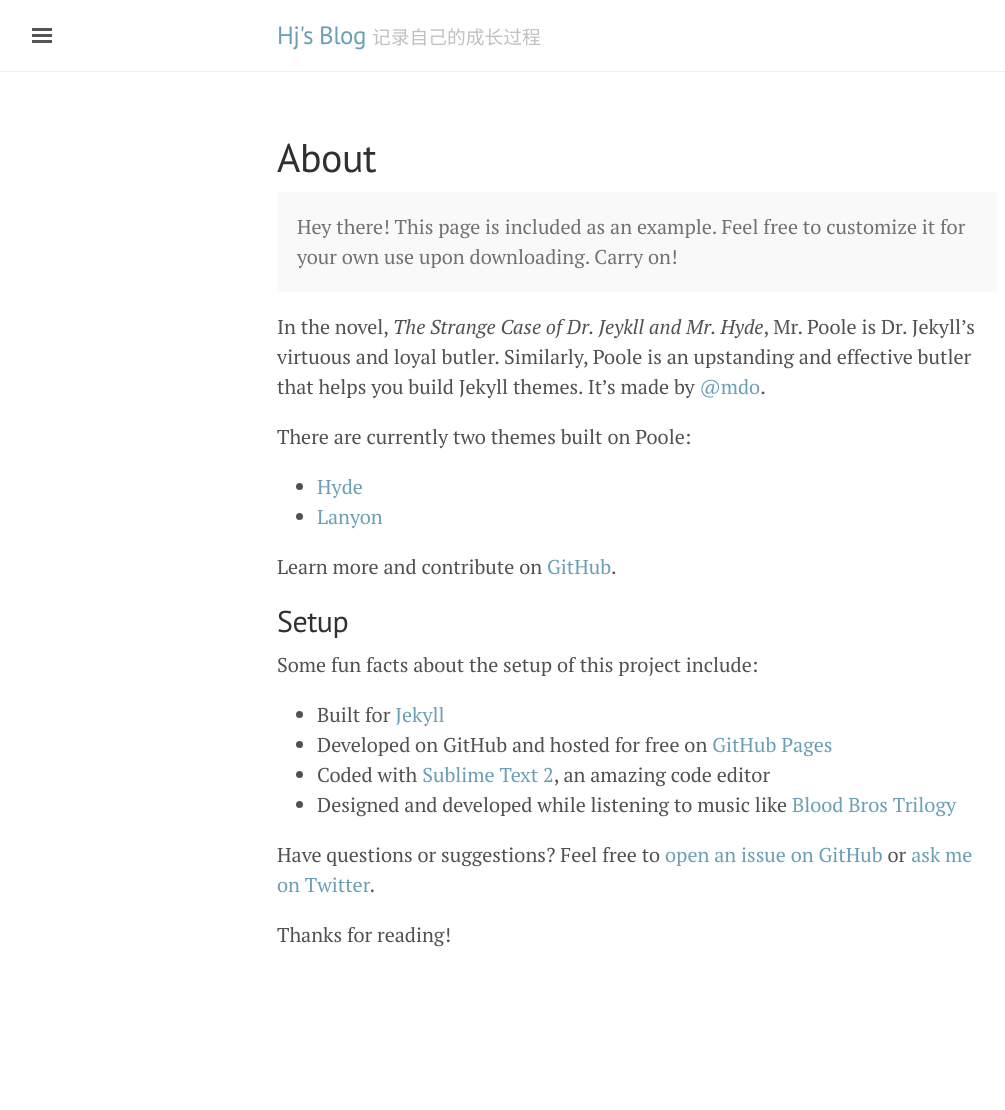
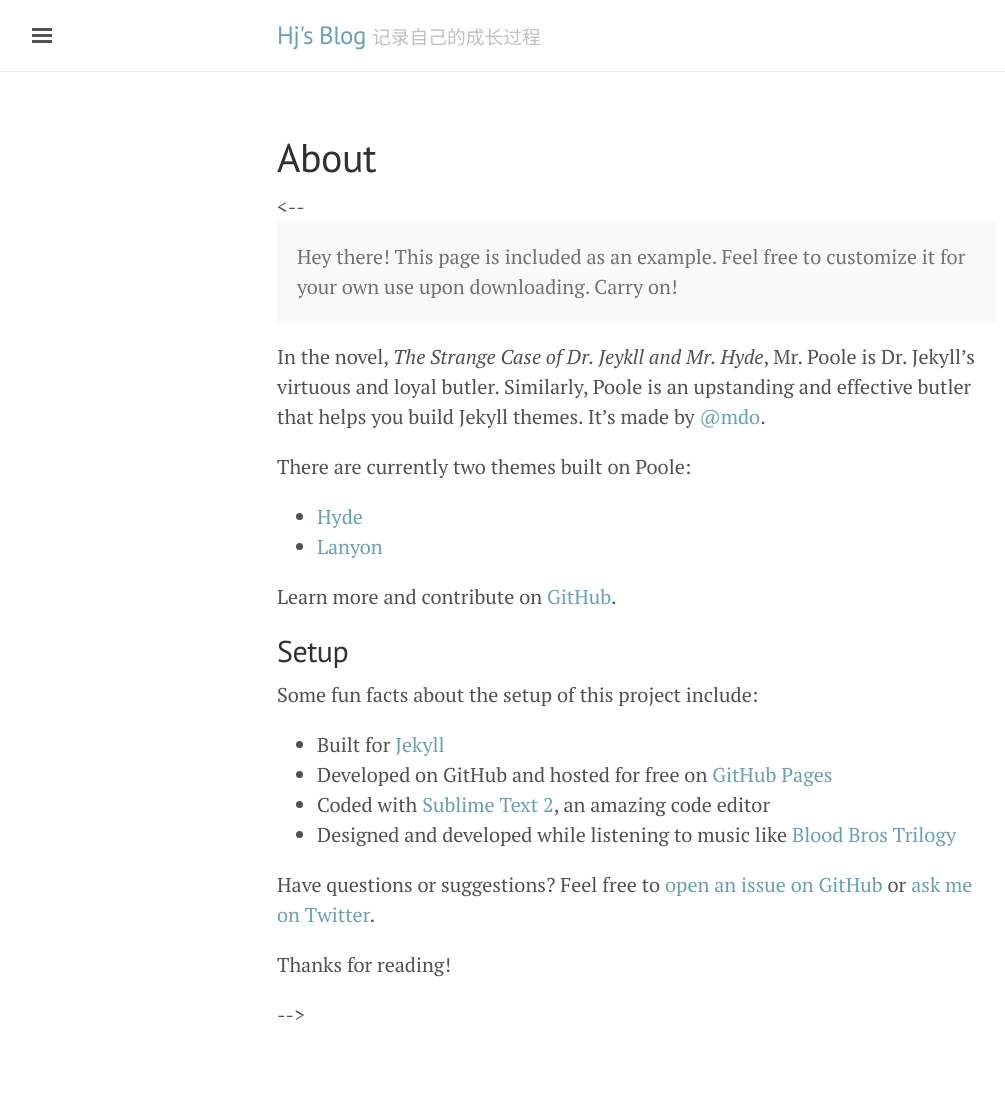
Before and after one commit to hxjiejie/jekyll_demo, a Jekyll site: the page built from about.md, in a window 1280 px wide. Shown: the whole page, without its empty margins (3-1008 px from the left). Built offline with Jekyll 4.4.1, drawn with Linux system fonts in a browser that asks for light colours; before the commit the page ends 1030 px from its top, so only the background shows below that.

Commit message:
Update page.html

```diff
--- a/_layouts/page.html
+++ b/_layouts/page.html
@@ -1,8 +1,9 @@
 ---
 layout: default
+title: demo
 ---
 
 <div class="page">
   <h1 class="page-title">{{ page.title }}</h1>
-  {{ content }}
+  <-- {{ content }} -->
 </div>
```
